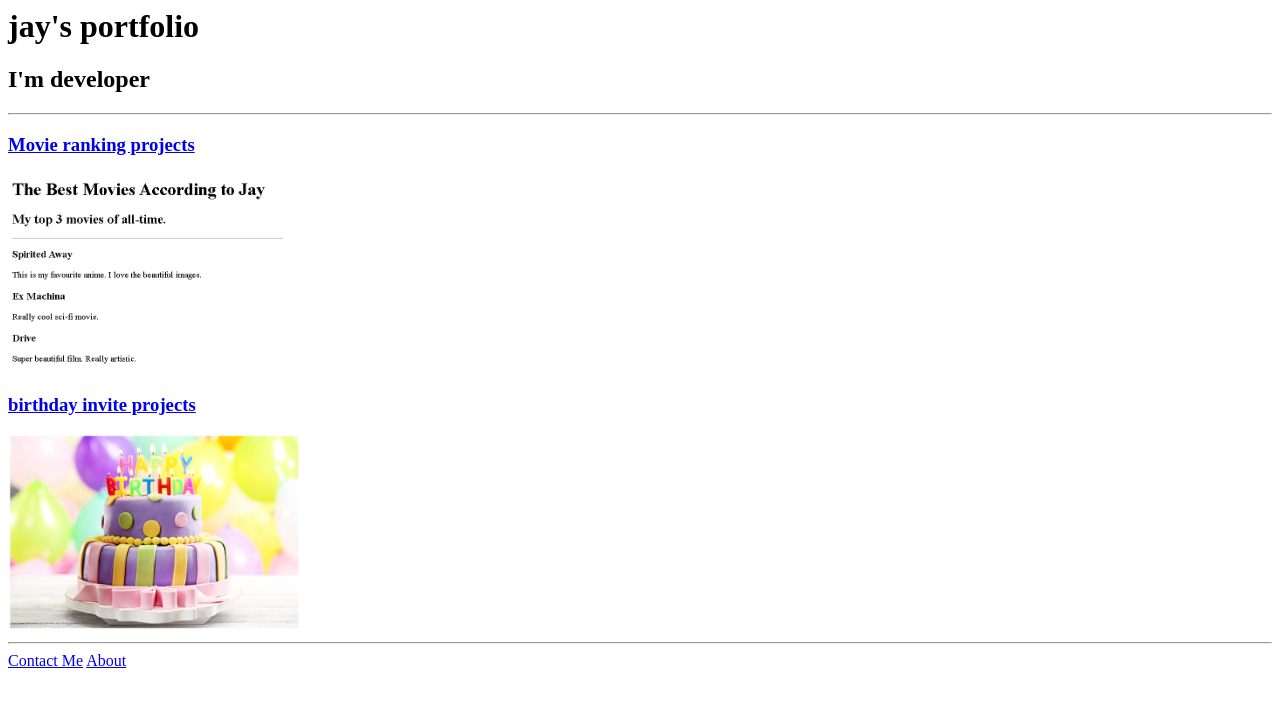
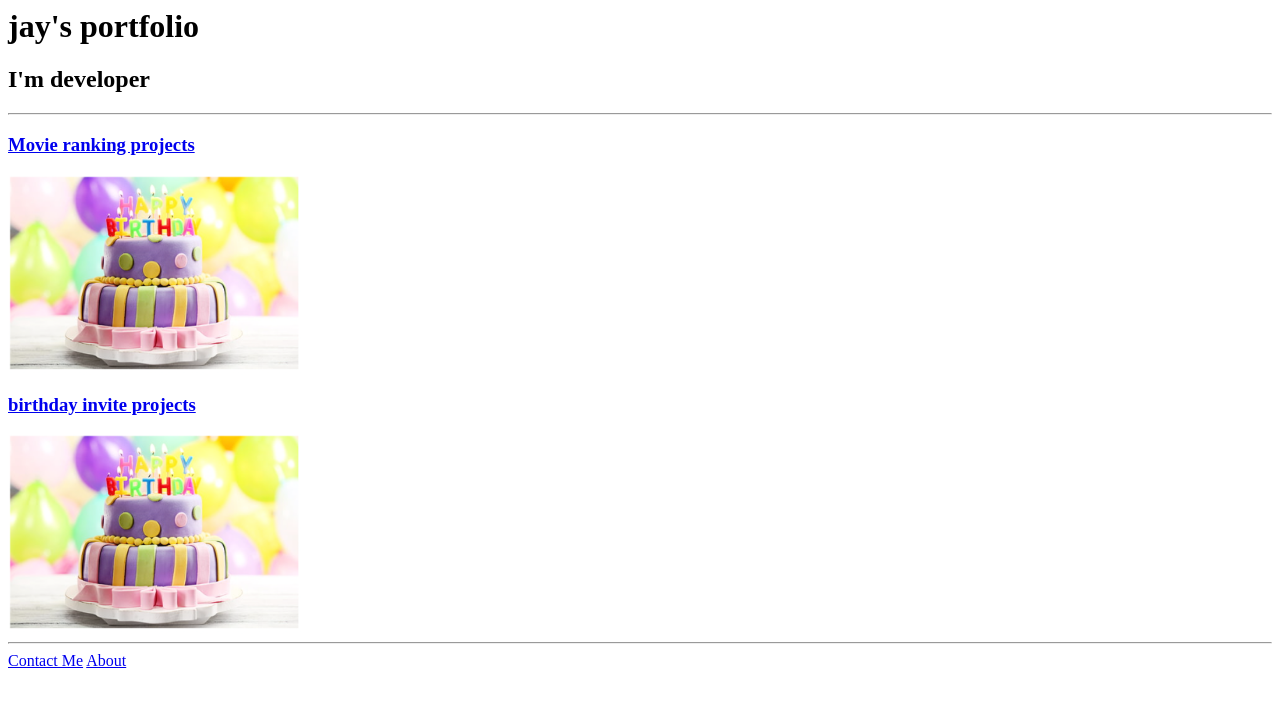
Before and after one commit to jay25202/Html-Basic, a plain HTML site: page index.html in a window 1280 px wide. Drawn offline with Linux system fonts and the light colour scheme.

Commit message:
Update index.html

```diff
--- a/index.html
+++ b/index.html
@@ -10,7 +10,7 @@
     <h2> I'm developer</h2>
     <hr />
     <h3> <a href="./public/movie-ranking.html">Movie ranking projects</a></h3>
-    <img src="https://github.com/jay25202/Html-Basic/blob/a2bded4a4001ff4535edf3214585c179fc4f61d3/assets/image.png" height="200" alt="Movie ranking project preview"/>
+    <img src="./assets/images/image.png" height="200" alt="Movie ranking project preview"/>
     <h3> <a href="./public/birthday-invite.html">birthday invite  projects</a></h3>
     <img src="https://github.com/jay25202/Html-Basic/blob/24dda708d09b0a45c771afd103b8bbe711625a2e/assets/images/image.png" height="200" alt="birthday invite project preview"/>
 <hr />
```
